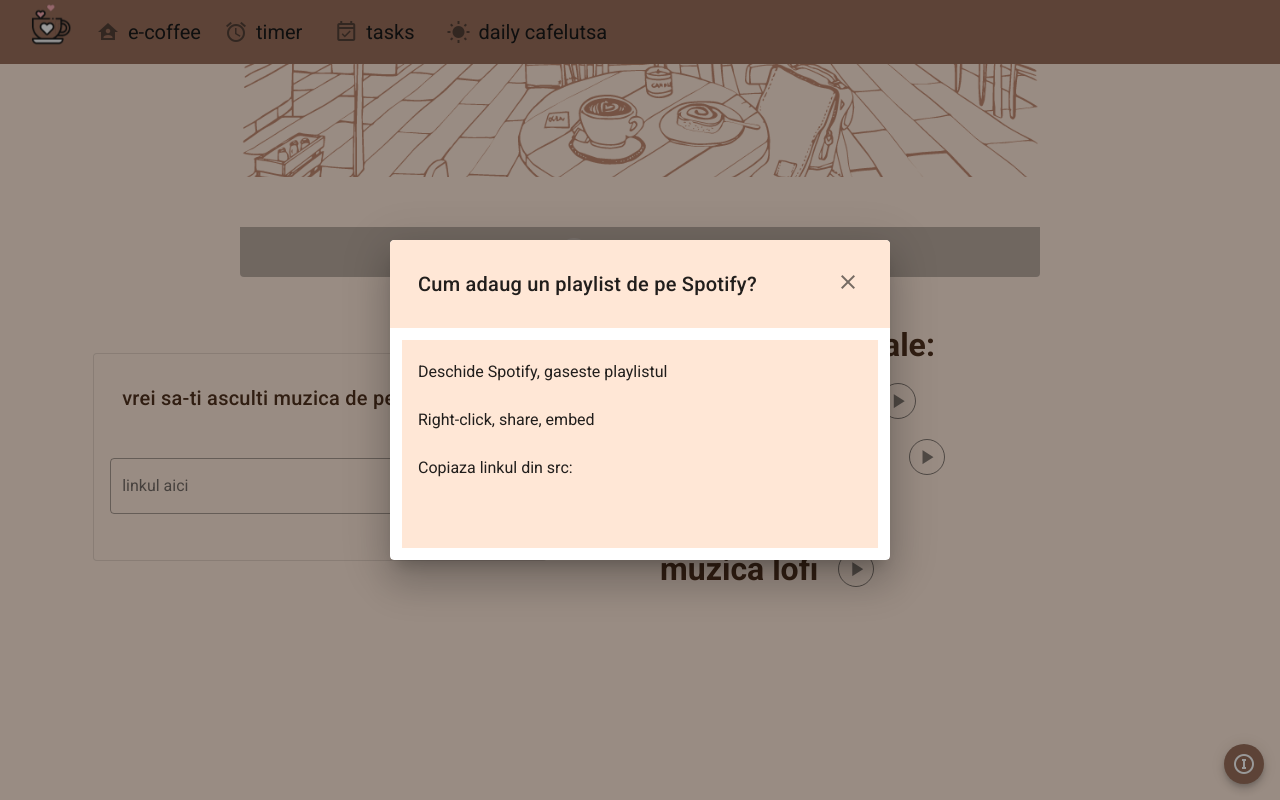
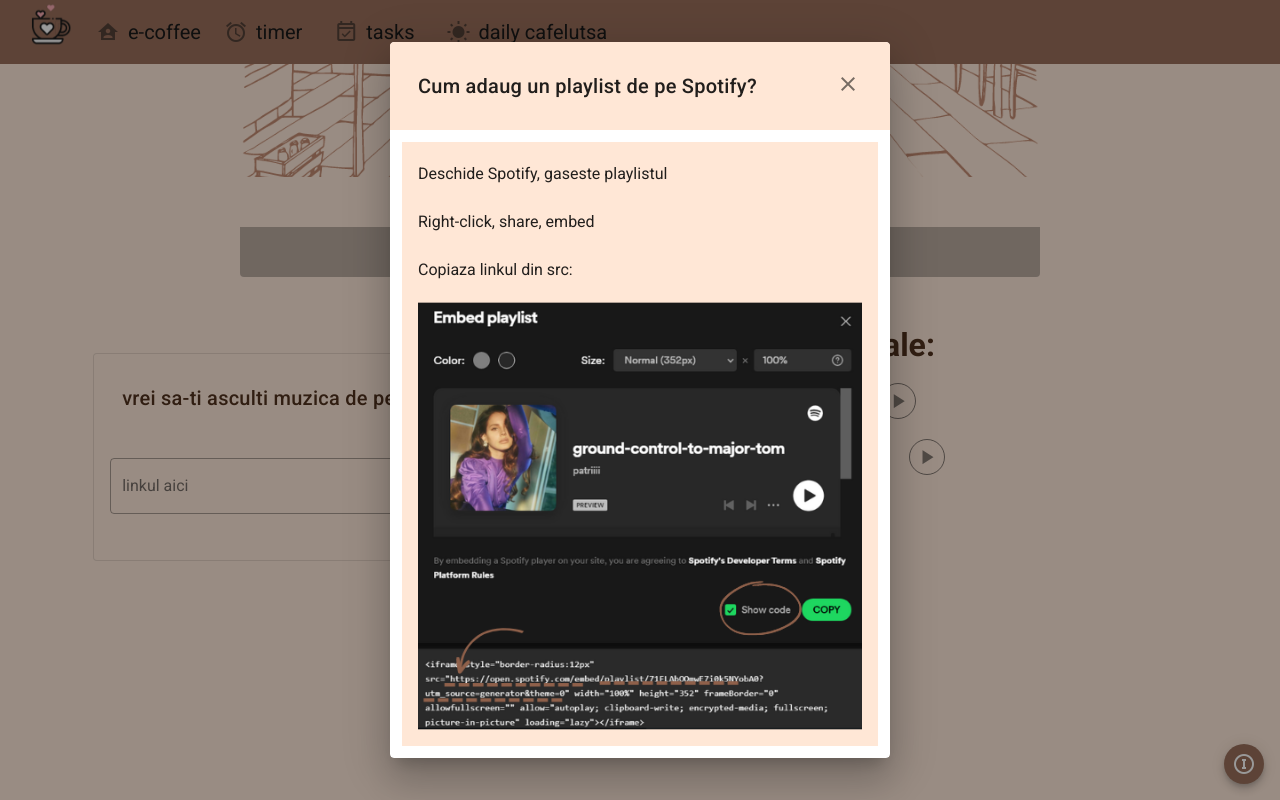
Before and after one commit to patridinozau/e-coffee, a Vue app: page /daily in a window 1280 px wide. Both pictures are taken after a click on the button 507 px from the left and 951 px from the top of the page. Shown: the part 551-1351 px from the top of the page. Built offline with nearby package versions, Linux system fonts and the light colour scheme.

Commit message:
spotify info cleanup + finish

```diff
--- a/src/components/spotifyinfo.vue
+++ b/src/components/spotifyinfo.vue
@@ -22,7 +22,7 @@
                         Copiaza linkul din src:
                     </v-list-item>
                     <v-list-item>
-                        <!-- <v-img src="../assets/spotify.png"></v-img> -->
+                        <v-img src="../assets/spotify.png"></v-img>
                     </v-list-item>
                 </v-list>
             </v-container>
@@ -33,8 +33,6 @@
 </template>
 
 <script>
-
-// import poza from "@/assets/spotify.PNG";
 
 export default {
     name: "spotify-info",
@@ -47,10 +45,6 @@
             this.info = false
         }
     },
-    // items :
-    // [
-    //     {src: '../assets/spotify.PNG'}
-    // ]
 }
 
 </script>
```
